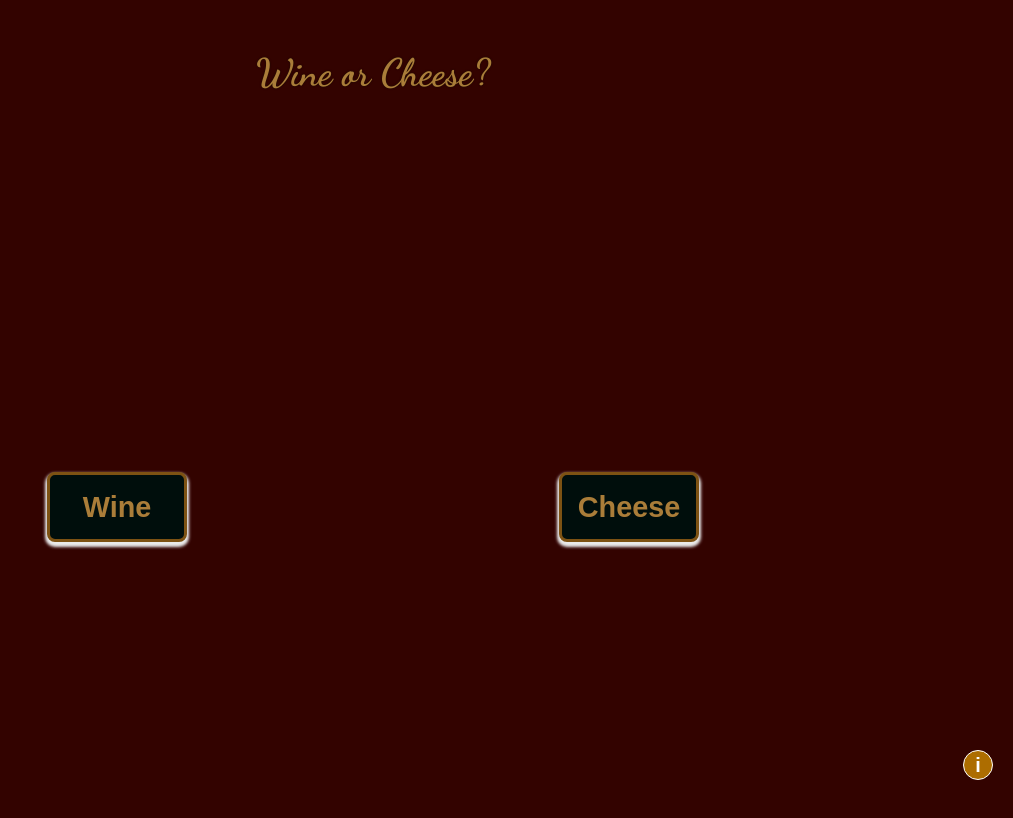
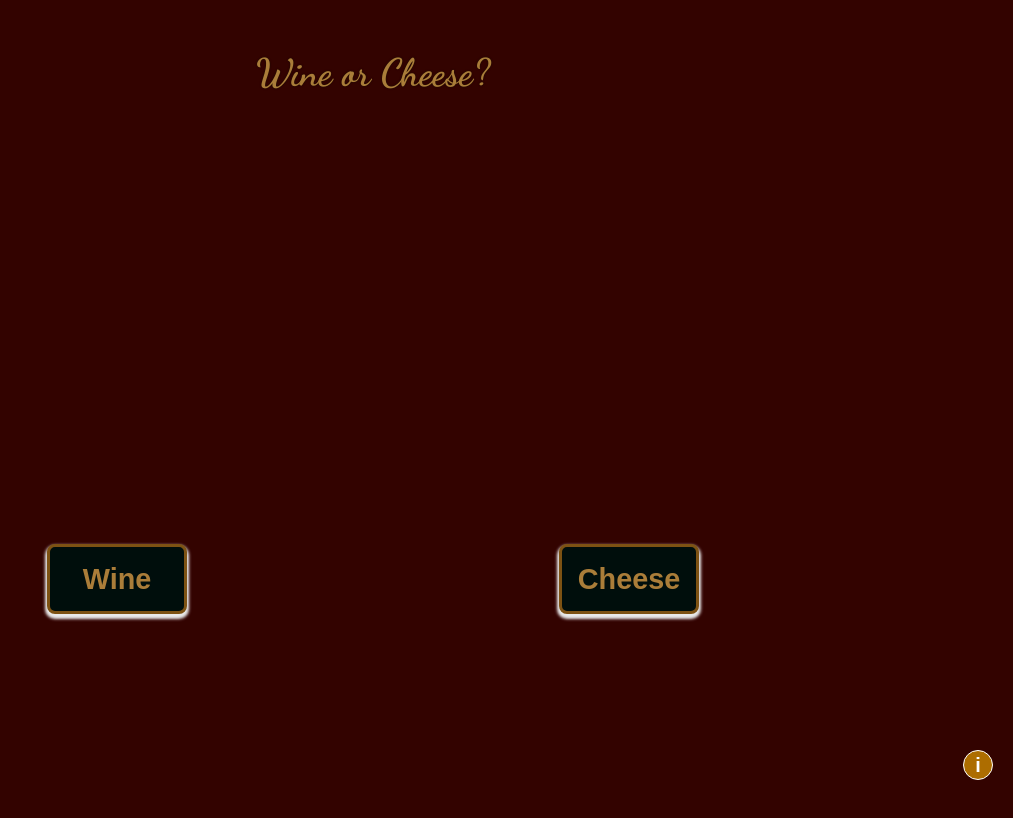
Before and after one commit to Reksford/wine-or-cheese, a React (Create React App) app: page / in a window 1280 px wide. Shown: the top 818 px of the page, without its empty margins (267-1280 px from the left). Built offline with nearby package versions, Linux system fonts and the light colour scheme.

Commit message:
Fixes more styles to add footer

```diff
--- a/src/App.css
+++ b/src/App.css
@@ -6,7 +6,7 @@
   text-align: center;
   color: #AA7D39;
   text-shadow: 0px 0px 2px #170E00;
-  height: 100%;
+  height: 100vh;
   width: 100%;
 }
 
@@ -27,13 +27,16 @@
 
 .Game {
   display: block;
+  position: relative;
+  background-color: #330300;
   margin: 0;
   padding-top: 1.5em;
   padding-left: 10%;
   padding-right: 10%;
-  height: 80%;
+  height: 100%;
   flex: column;
   justify-content: center;
+  z-index: 1;
 }
 
 .Buttons {
--- a/src/components/display/display.module.css
+++ b/src/components/display/display.module.css
@@ -1,5 +1,4 @@
 h1 {
-  /* color: black; */
   font-size: 2.4em;
 }
 
@@ -7,8 +6,7 @@ h1 {
   display: inline-block;
   margin: 0;
   padding: 0;
-  min-height: 70%;
-
+  min-height: 65%;
 }
 
 .fade {
--- a/src/components/info/info.module.css
+++ b/src/components/info/info.module.css
@@ -10,6 +10,7 @@
   bottom: calc(0vh + 44px);
   right: calc(0vw + 44px);
   margin-left: 44px;
+  z-index: 2;
 }
 
 .box p {
@@ -37,6 +38,7 @@ a:active :visited{
 
 .graphic {
   position: fixed;
+  z-index: 2;
   box-sizing: border-box;
   height:30px;
   width: 30px;
--- a/src/index.css
+++ b/src/index.css
@@ -6,7 +6,6 @@ body {
   font-family: -apple-system, BlinkMacSystemFont, serif;
   -webkit-font-smoothing: antialiased;
   -moz-osx-font-smoothing: grayscale;
-  background-color: #330300;
   height: 100%;
   margin: 0;
 }
```
